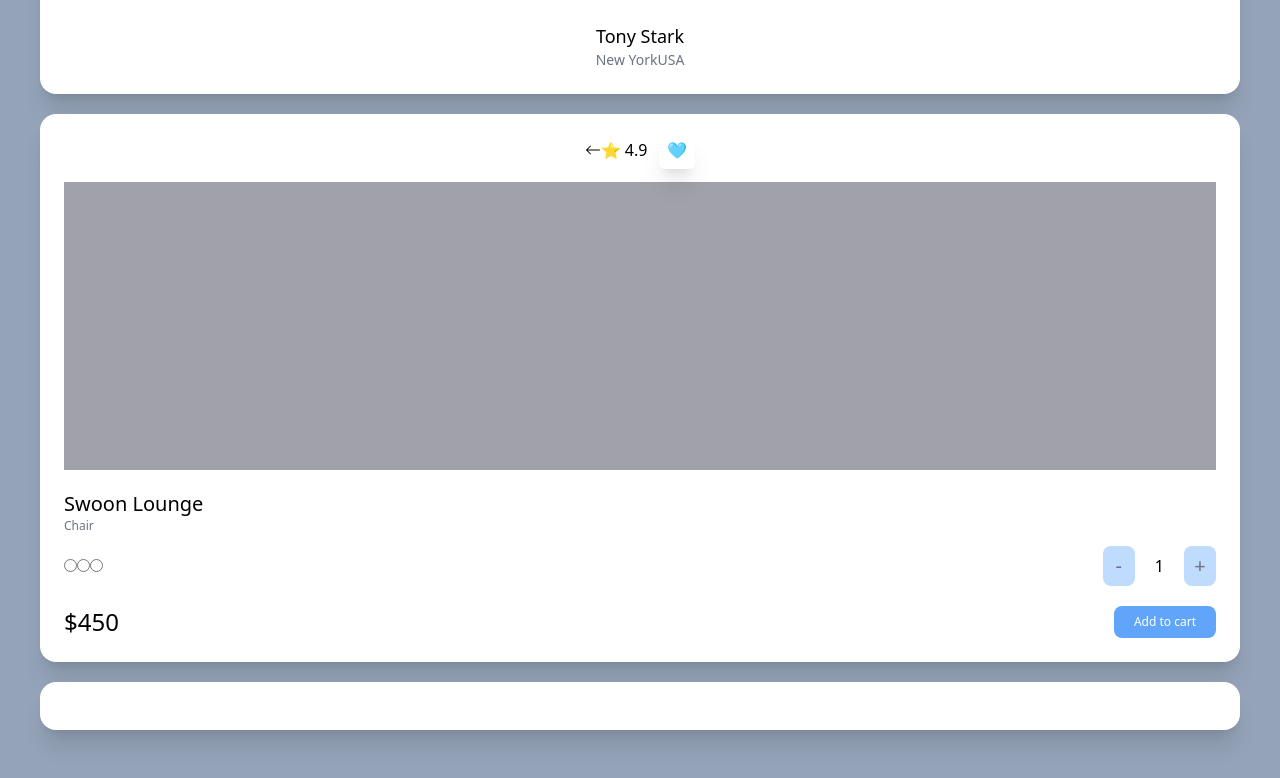
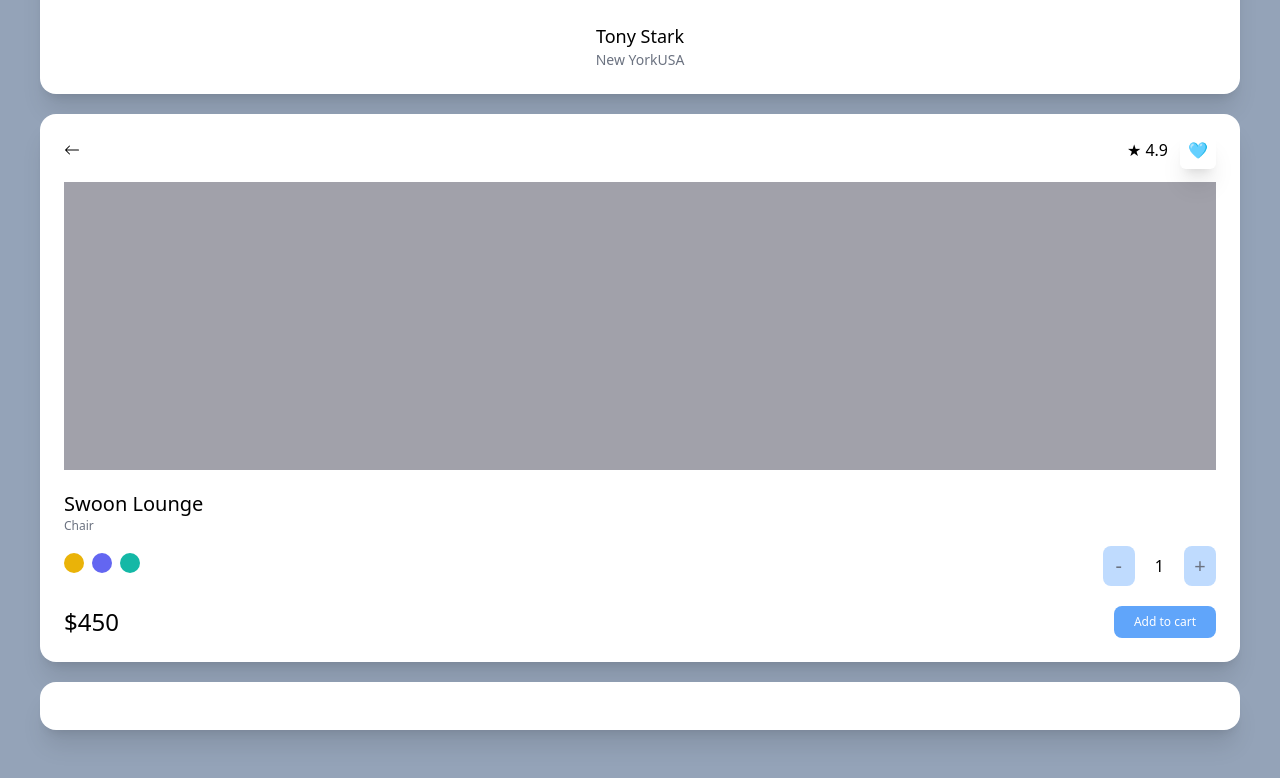
Before and after one commit to BoraParkDev/caroot-market, a Next.js app: page / in a window 1280 px wide. Shown: the part 532-1310 px from the top of the page. Built offline with nearby package versions, Linux system fonts and the light colour scheme.

Commit message:
#feat html tage changed.

```diff
--- a/pages/index.tsx
+++ b/pages/index.tsx
@@ -18,9 +18,9 @@ const Home: NextPage = () => {
           <span>Total</span>
           <span className="font-semibold">$100</span>
         </div>
-        <div className="mt-8 bg-blue-400 text-white p-3 text-center rounded-xl w-3/4 mx-auto">
+        <button className="mt-8 bg-blue-400 text-white p-3 text-center rounded-xl w-3/4 mx-auto hover:bg-blue-900">
           Checkout
-        </div>
+        </button>
       </div>
       <div className="bg-white overflow-hidden rounded-2xl shadow-xl">
         <div className="bg-blue-400 p-6 pb-20">
@@ -45,12 +45,12 @@ const Home: NextPage = () => {
         </div>
       </div>
       <div className="bg-white p-6 rounded-2xl shadow-xl">
-        <div className="flex mb-5 justify-center items-center">
+        <div className="flex mb-5 justify-between items-center">
           <span>
             <BsArrowLeft />
           </span>
           <div className="space-x-3">
-            <span>⭐️ 4.9</span>
+            <span>★ 4.9</span>
             <span className="shadow-xl p-2 rounded-md">🩵</span>
           </div>
         </div>
@@ -59,10 +59,10 @@ const Home: NextPage = () => {
           <span className="font-medium text-xl">Swoon Lounge</span>
           <span className="text-xs text-gray-500">Chair</span>
           <div className="mt-3 mb-5 flex justify-between items-center">
-            <div>
-              <input type="radio" name="color" />
-              <input type="radio" name="color" />
-              <input type="radio" name="color" />
+            <div className="space-x-2">
+              <button className="w-5 h-5 rounded-full bg-yellow-500" />
+              <button className="w-5 h-5 rounded-full bg-indigo-500" />
+              <button className="w-5 h-5 rounded-full bg-teal-500" />
             </div>
             <div className="flex items-center space-x-5">
               <button className="p-1.5 bg-blue-200 flex justify-center items-center aspect-square w-8  rounded-lg text-xl text-gray-500">
```
